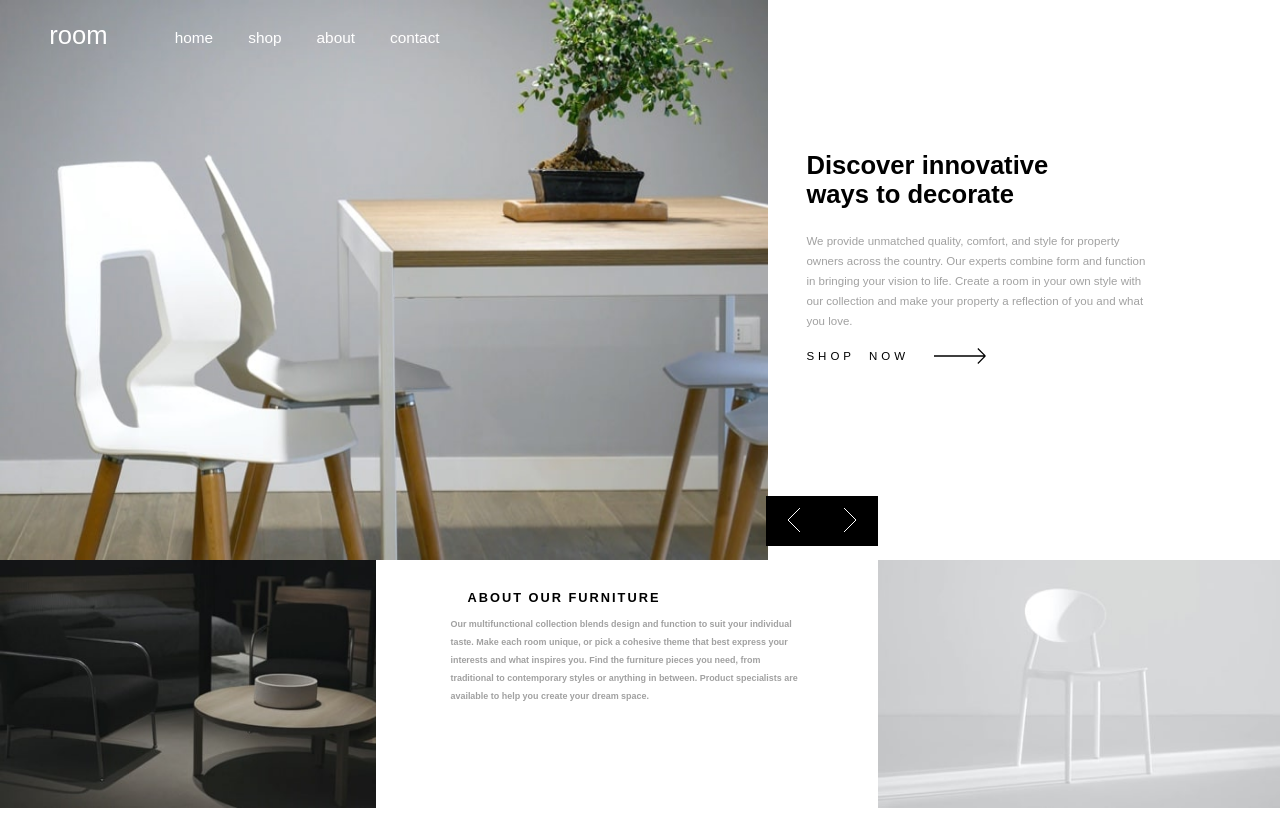
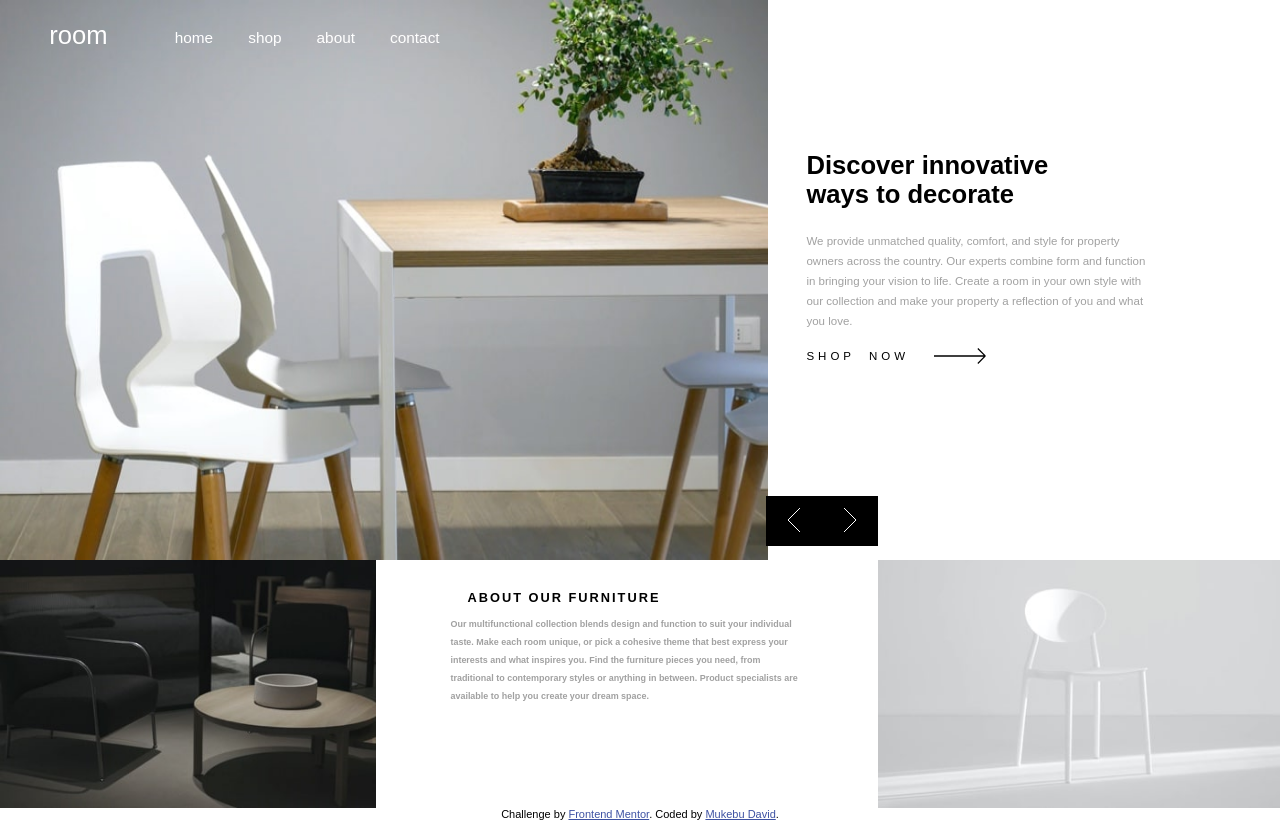
Before and after one commit to MUKEBUDAVID/room-homepage-master, a website: page index.html in a window 1280 px wide. Drawn offline with Linux system fonts and the light colour scheme; a web font is replaced by a local one.

Commit message:
correction 1

```diff
--- a/index.html
+++ b/index.html
@@ -17,7 +17,7 @@
     <title>Frontend Mentor | Room homepage</title>
 
     <!-- Feel free to remove these styles or customise in your own stylesheet 👍 -->
-    <!-- <style>
+    <style>
       .attribution {
         font-size: 11px;
         text-align: center;
@@ -25,7 +25,7 @@
       .attribution a {
         color: hsl(228, 45%, 44%);
       }
-    </style> -->
+    </style>
   </head>
   <body>
 
@@ -115,11 +115,11 @@
     </aside>
 
      </div>
-    <!-- <div class="attribution">
+    <div class="attribution">
       Challenge by
       <a href="https://www.frontendmentor.io?ref=challenge" target="_blank"
         >Frontend Mentor</a
       >. Coded by <a href="#">Mukebu David</a>.
-    </div> -->
+    </div>
   </body>
 </html>
```
